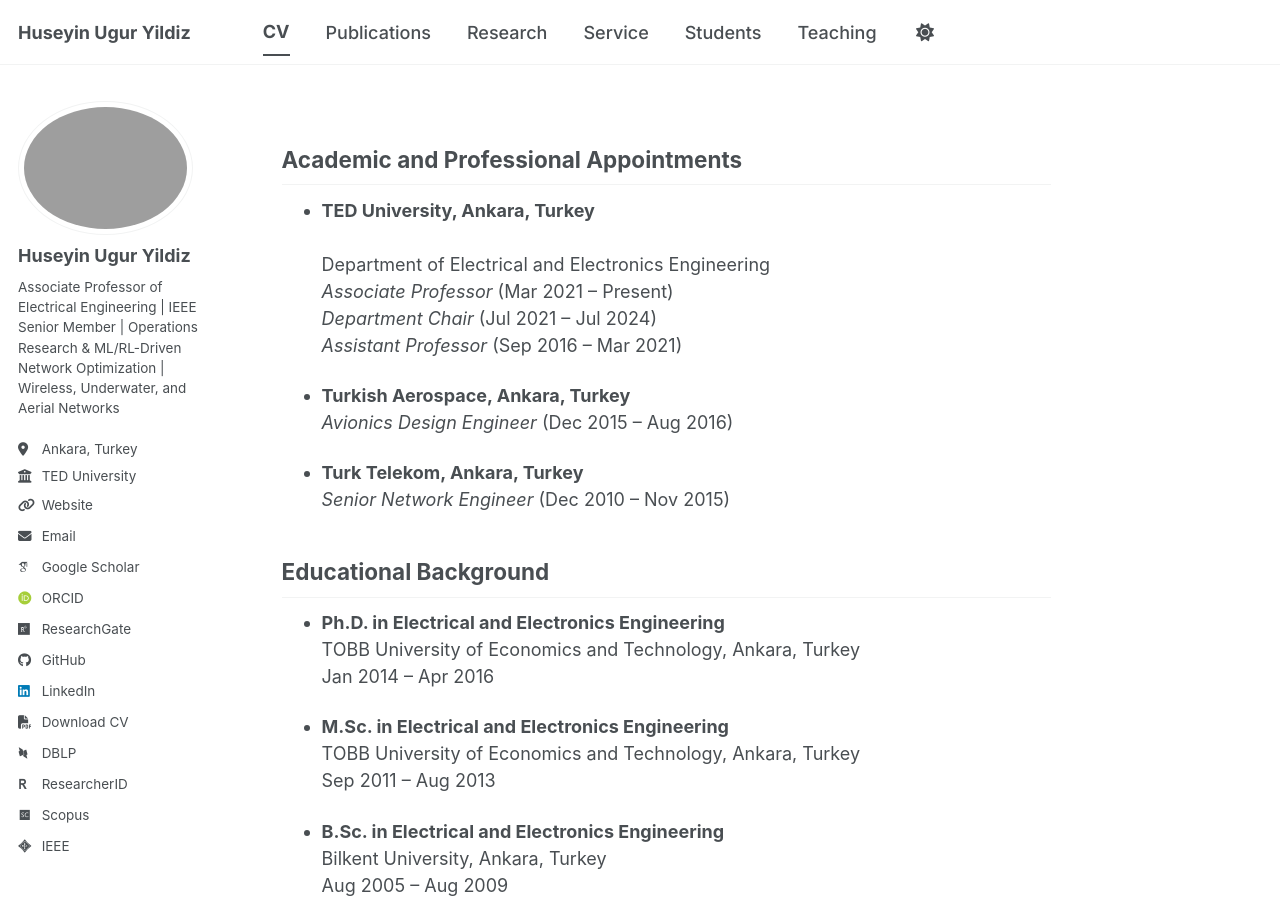
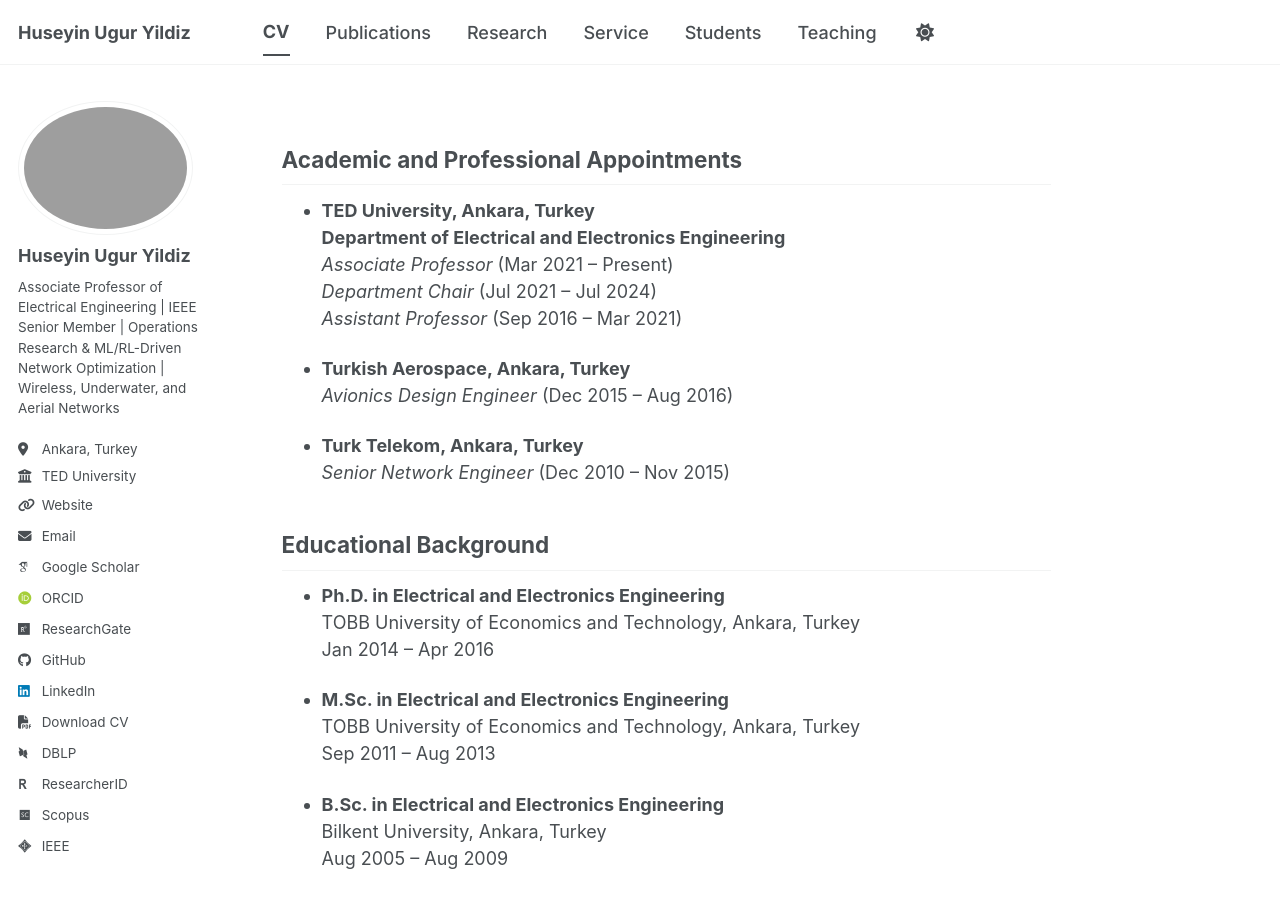
Before and after one commit to huguryildiz/huguryildiz.github.io, a Jekyll site: the page built from _pages/cv.md, in a window 1280 px wide and 900 px high. Built offline with Jekyll 4.4.1, drawn with Linux system fonts in a browser that asks for light colours; some web fonts are replaced; a script bundle is joined from its source files by our own code; library files that are not in the unit come from our copies; a style sheet for code colours, icons or effects is not loaded.

Commit message:
Update cv.md

```diff
--- a/_pages/cv.md
+++ b/_pages/cv.md
@@ -8,8 +8,8 @@
 
 ## Academic and Professional Appointments
 
-- **TED University, Ankara, Turkey** <br>
-Department of Electrical and Electronics Engineering <br>
+- **TED University, Ankara, Turkey**
+**Department of Electrical and Electronics Engineering** <br>
 *Associate Professor* (Mar 2021 – Present) <br>
 *Department Chair* (Jul 2021 – Jul 2024) <br>
 *Assistant Professor* (Sep 2016 – Mar 2021) <br>
```
